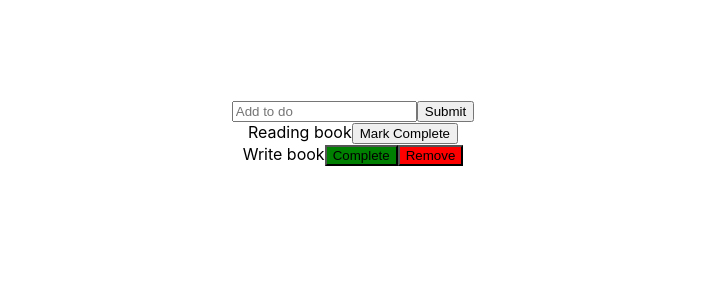
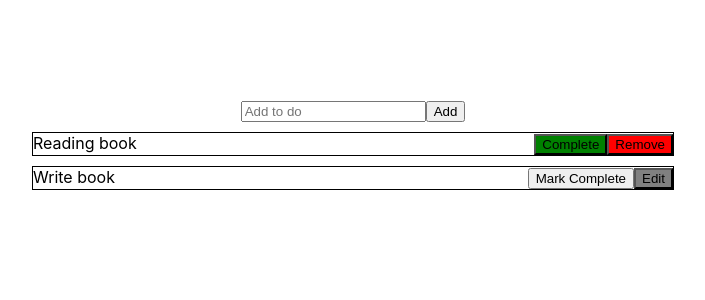
Before and after one commit to MMP0786/Small-projects-react, a React (Create React App) app: page / in a window 1280 px wide. Shown: the top 300 px of the page, without its empty margins (287-992 px from the left). Built offline with nearby package versions, Linux system fonts and the light colour scheme.

Commit message:
Update todo

```diff
--- a/src/AdTodo/CreateTodo.js
+++ b/src/AdTodo/CreateTodo.js
@@ -1,15 +1,25 @@
-import React from 'react'
+import React, { useState } from 'react'
+import Task from './Task';
 
-function CreateTodo() {
-  const handleSubmit = ()=>{
-
+function CreateTodo(props) {
+  const [value, setValue] = useState('')
+  const handleSubmit = (e)=>{
+    e.preventDefault();
+    props.addTask1({
+      task: value,
+      status: false
+    })
+    setValue("")
   }
   return (
     <div>
       <form onSubmit={handleSubmit}>
-        <input type="text" placeholder='Add to do'/>
-        <input type="submit" value="Submit" />
+        <input type="text" placeholder='Add to do'
+        value={value}
+        onChange={(e)=> setValue(e.target.value)}/>
+        <input type="submit" value="Add" />
       </form>
+
     </div>
   )
 }
--- a/src/AdTodo/Task.js
+++ b/src/AdTodo/Task.js
@@ -1,13 +1,27 @@
 import React from 'react'
 
 function Task(props) {
-  console.log(props)
+const handleMark = ()=>{
+  props.addTask(props.index)
+}
+
+const removeTask = ()=>{
+  props.removeTask(props.index)
+}
+const handleEdit = ()=>{
+  props.removeTask(props.index)
+}
   return (
-    <div>
-      <span>{props.task}</span>
-      {props.status && <button>Mark Complete</button>}
-      {!props.status && <button style={{background:'green'}} >Complete</button>}
-      {!props.status && <button style={{background:'red'}}>Remove</button>}
+    <div style={{width:"50%", border:"1px solid black", margin:"10px auto", display:"flex", justifyContent:"space-between"}}>
+
+     <span>{props.task}</span>
+      <div>
+      {!props.status && <button onClick={handleMark}>Mark Complete</button>}
+      {!props.status && <button style={{background:'grey'}} onClick={handleEdit}>Edit</button>}
+      {props.status && <button style={{background:'green'}} >Complete</button>}
+      {props.status && <button style={{background:'red'}} onClick={removeTask}>Remove</button>}
+
+      </div>
     </div>
   )
 }
--- a/src/AdTodo/Todo.js
+++ b/src/AdTodo/Todo.js
@@ -13,10 +13,39 @@ function Todo() {
       status: false
     }
   ])
+  const addTask = (index)=>{
+    setTasks((task1)=>{
+      const newTask = [...task1]
+      newTask[index].status= true
+      return newTask
+    })
+  }
+  const addTask1 = (value)=>{
+    setTasks((task)=>{
+      const newTask = [...task, value]
+      return newTask
+    })
+  }
+
+  const removeTask = (index)=>{
+    setTasks(task=>{
+      const newTask = [...task]
+      newTask.splice(index, 1)
+      return newTask
+    })
+  }
+
+  // const editTask = (index)=>{
+  //   setTasks((task1)=>{
+  //     const newTask = [...task1]
+  //     newTask[index].status= true
+  //     return newTask
+  //   })
+  // }
   return (
     <div>
-      <CreateTodo/>
-      {tasks.map((task, index)=><Task {...task} key={index} /> )}
+      <CreateTodo addTask1={addTask1} />
+      {tasks.map((task, index)=><Task  removeTask={removeTask} addTask={addTask} {...task} key={index} index={index}/> )}
     </div>
   )
 }
```
